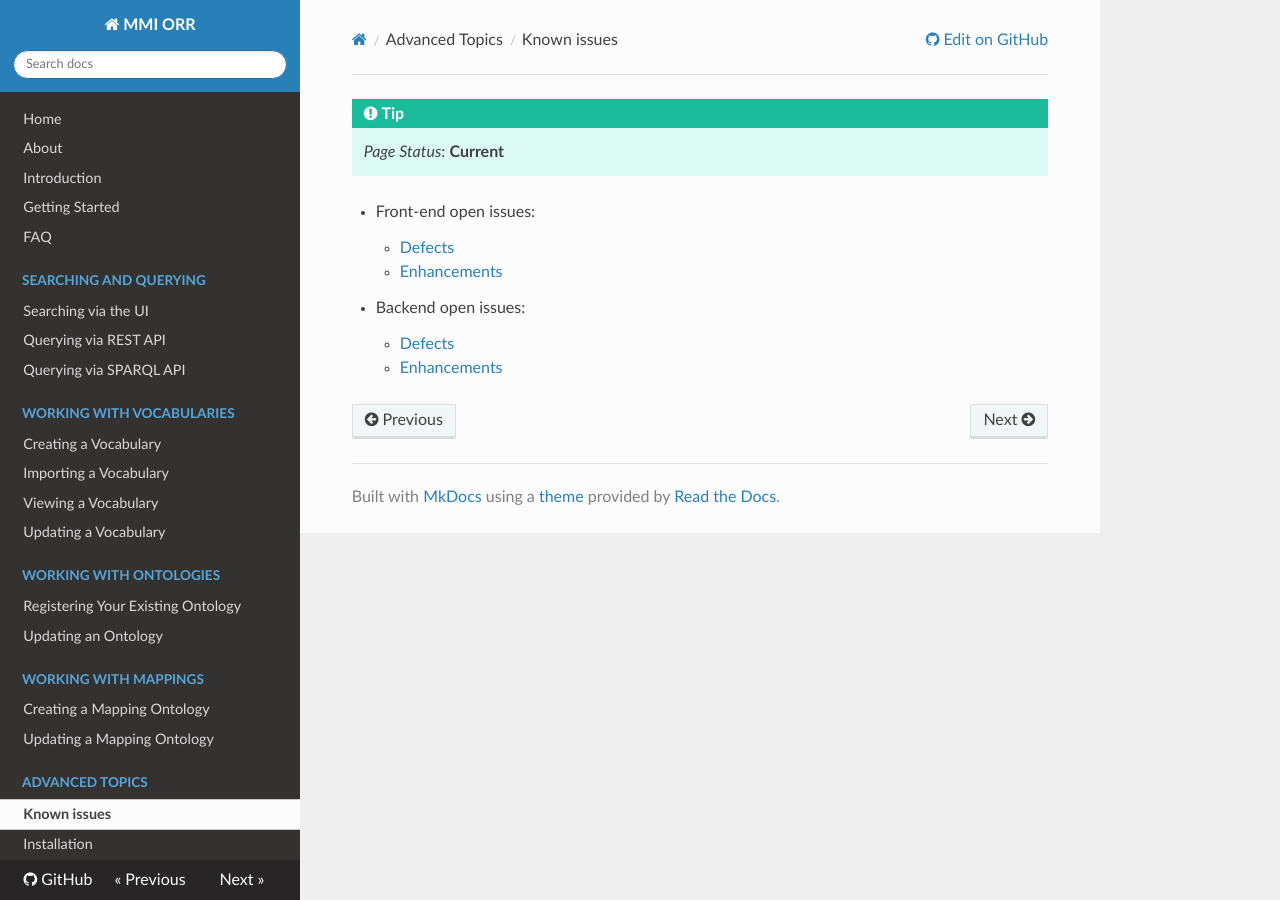
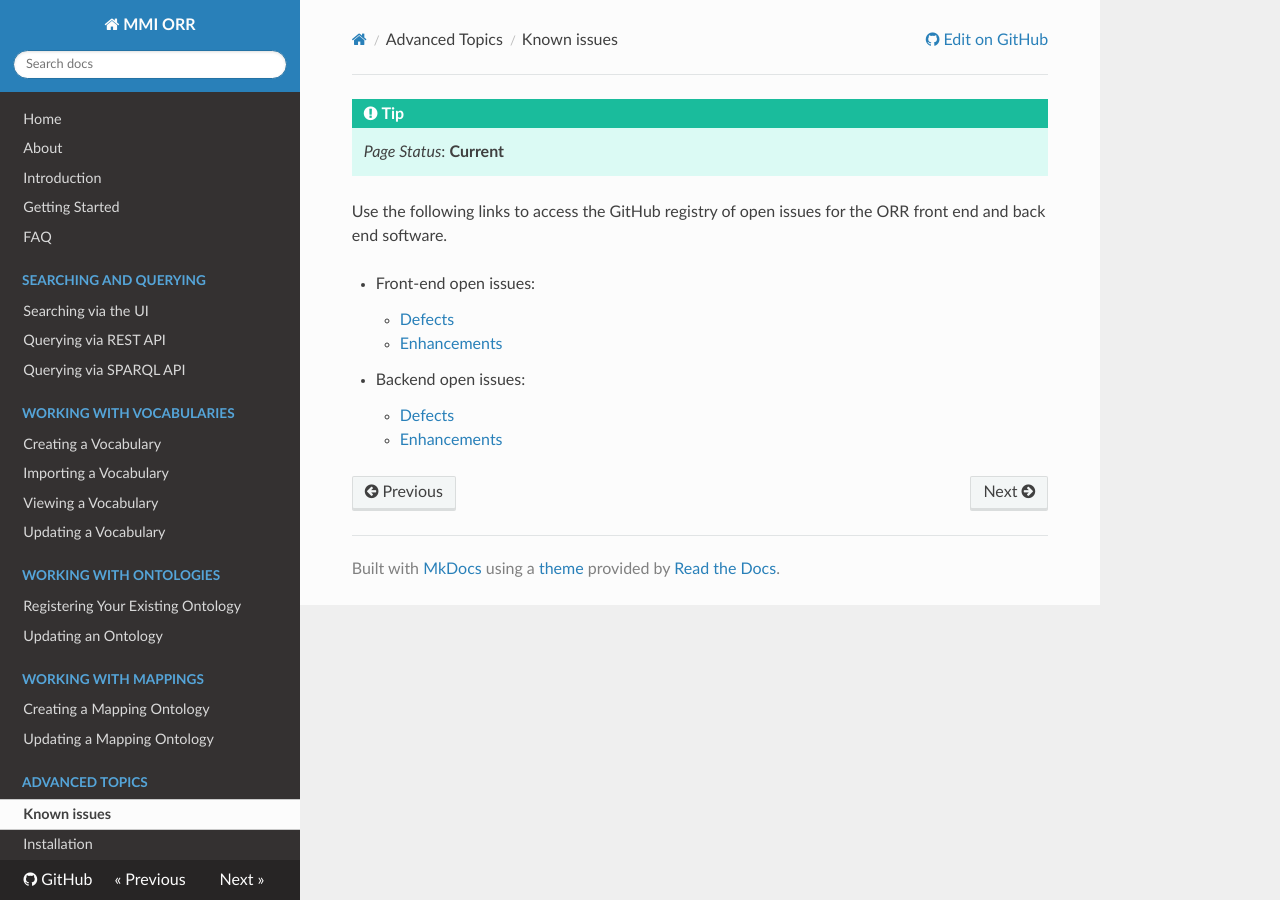
Before and after one commit to mmisw/mmiorr-docs, an MkDocs documentation site: the page built from docs/knownissues.md, in a window 1280 px wide. Built offline with MkDocs 1.6.1, drawn with Linux system fonts in a browser that asks for light colours; nearby versions of some CDN libraries; old or Windows-style settings are respelled for this version of MkDocs.

Commit message:
brief intro text

```diff
--- a/docs/knownissues.md
+++ b/docs/knownissues.md
@@ -1,5 +1,7 @@
 !!! tip
     _Page Status_: **Current**
+
+Use the following links to access the GitHub registry of open issues for the ORR front end and back end software.
 
 * Front-end open issues:
     * [Defects](https://github.com/mmisw/orr-portal/issues?q=is%3Aopen+is%3Aissue+label%3Abug)
```
